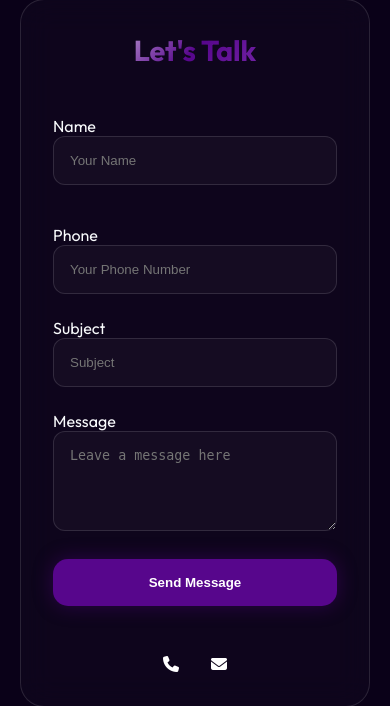
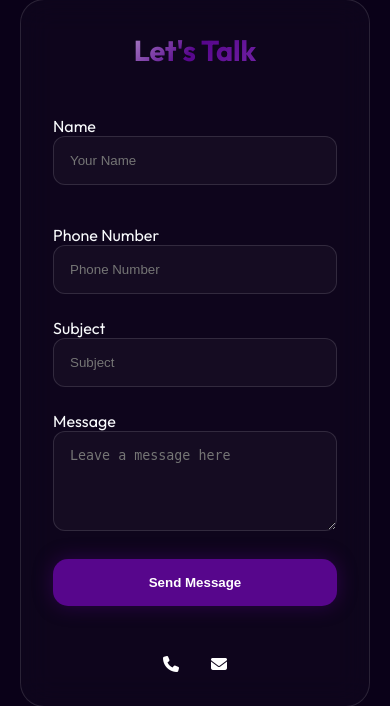
Before and after one commit to turdaliyevhasanali60-lang/Portfolio, a Django app: page / in a window 390 px wide. Shown: the part 4341-5047 px from the top of the page. Run offline with Django 5.2, Linux system fonts and the light colour scheme; data that the repository does not hold is empty.

Commit message:
Fix phone placeholder and update label to Phone Number

```diff
--- a/main/forms.py
+++ b/main/forms.py
@@ -8,8 +8,8 @@ class ContactForm(forms.Form):
     )
     phone = forms.CharField(
         max_length=20,
-        widget=forms.TextInput(attrs={'class': 'glass-input', 'placeholder': 'Your Phone Number'}),
-        label='Your Phone'
+        widget=forms.TextInput(attrs={'class': 'glass-input', 'placeholder': 'Phone Number', 'autocomplete': 'tel'}),
+        label='Phone Number'
     )
     subject = forms.CharField(
         max_length=150,
--- a/templates/index.html
+++ b/templates/index.html
@@ -285,7 +285,7 @@
                         {{ form.name }}
                     </div>
                     <div class="form-group">
-                        <label>Phone</label>
+                        <label>Phone Number</label>
                         {{ form.phone }}
                     </div>
                 </div>
```
